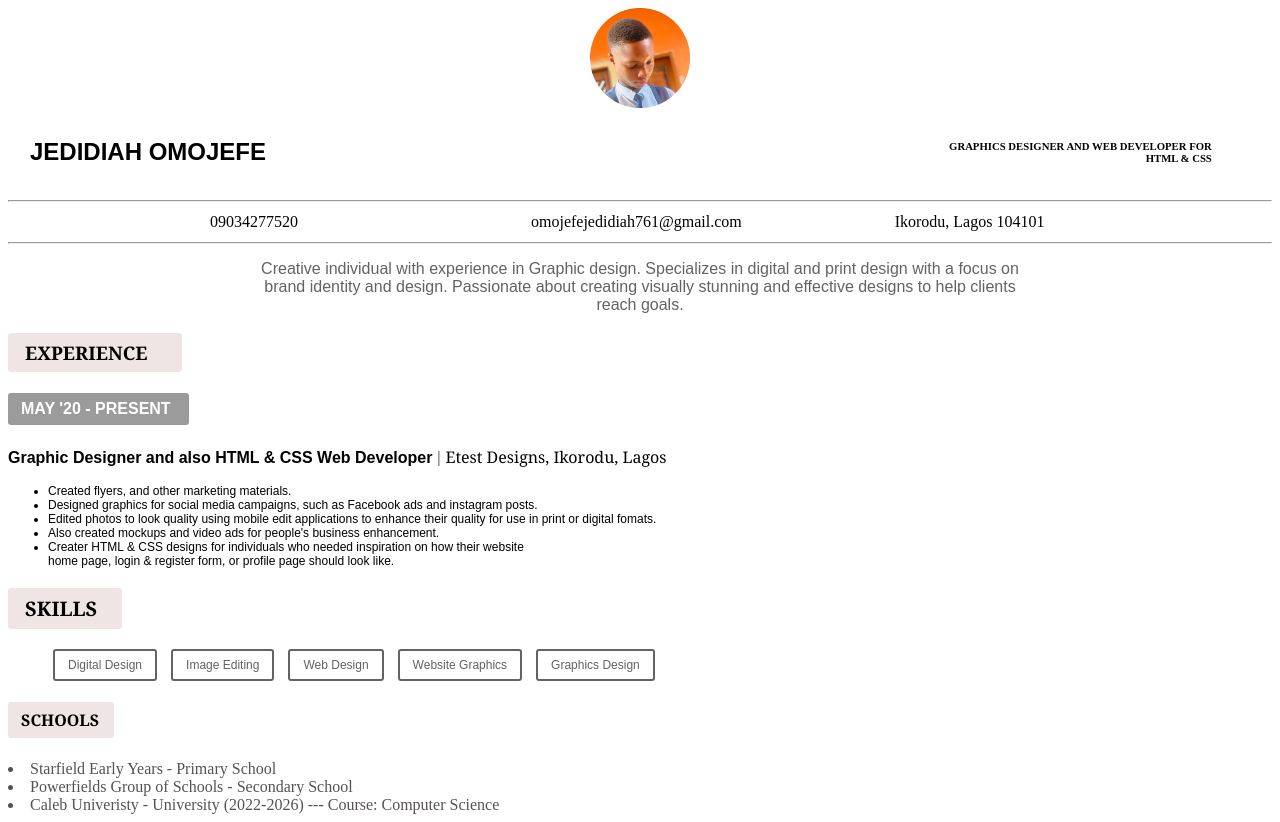
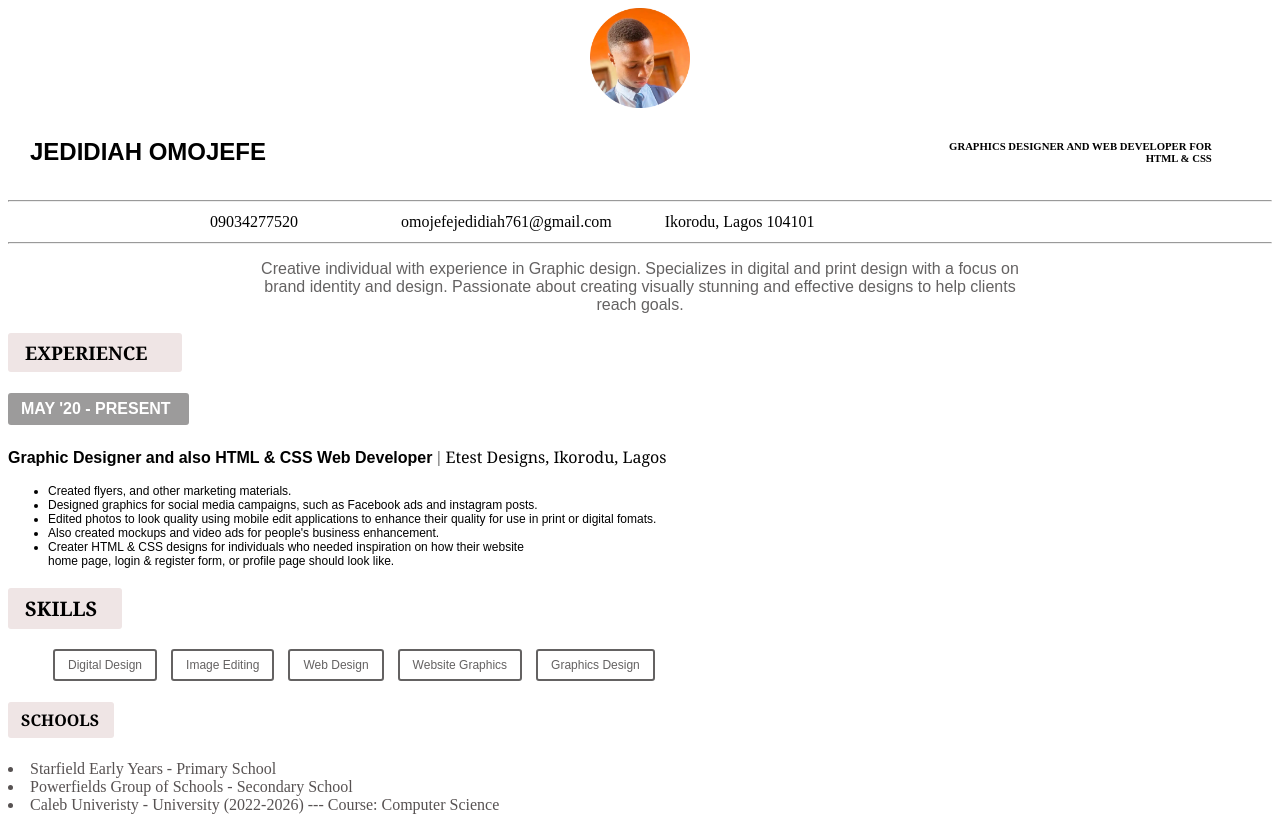
Before and after one commit to jedi4me/heiscv.github.io, a plain HTML site: page index.html in a window 1280 px wide. Drawn offline with Linux system fonts and the light colour scheme.

Commit message:
Add files via upload

```diff
--- a/index.html
+++ b/index.html
@@ -21,8 +21,8 @@
          <table>
           <tr>
             <td style="padding-left: 200px;">09034277520</td>
-            <td style="padding-left: 230px;">omojefejedidiah761@gmail.com</td>
-            <td style="padding-left: 150px;">Ikorodu, Lagos 104101</td>
+            <td style="padding-left: 100px;">omojefejedidiah761@gmail.com</td>
+            <td style="padding-left: 50px;">Ikorodu, Lagos 104101</td>
           </tr>
         </table>
         <hr>
```
